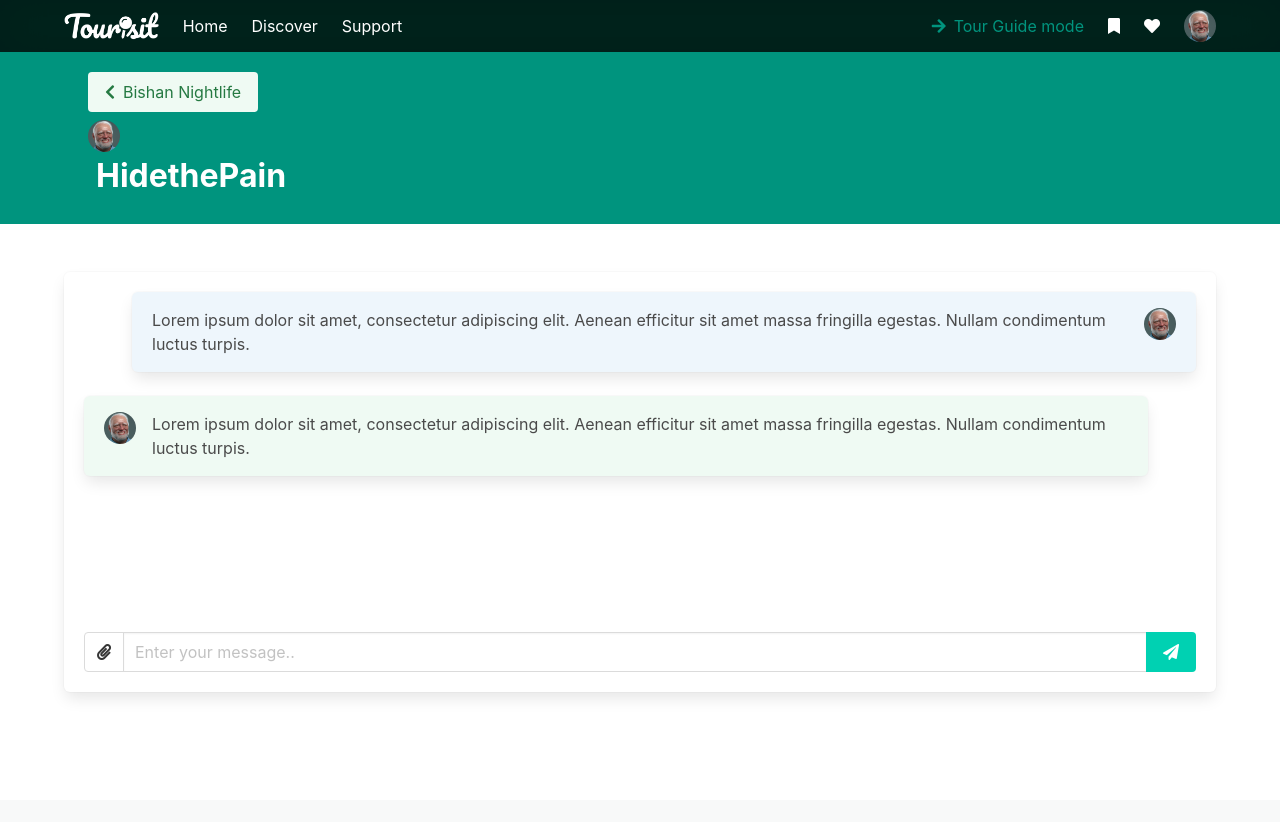
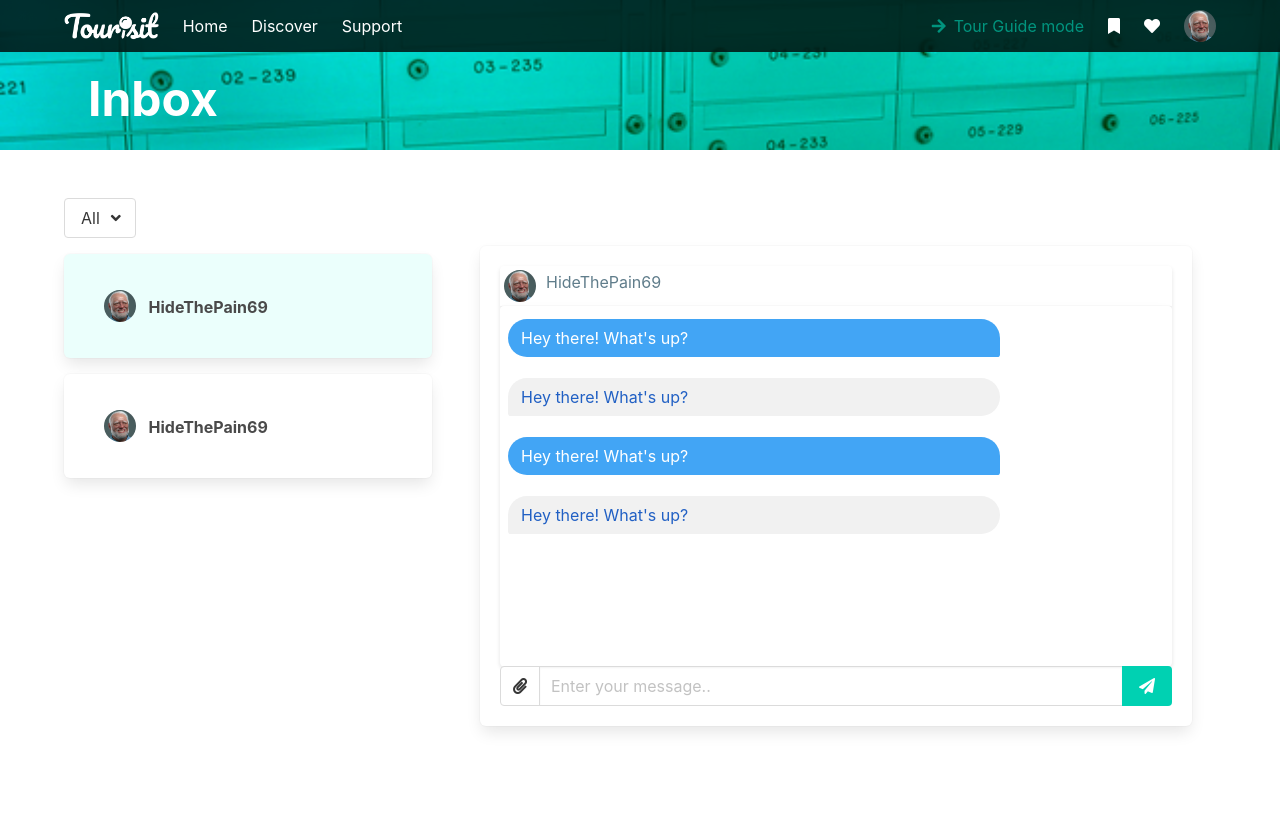
Before and after one commit to Dylankjy/Tourisit, a Flask app: page /chat in a window 1280 px wide. Before the commit the page ends 693 px from the top, so only its background shows below. Run offline with Flask 2, Linux system fonts and the light colour scheme; parts of the project's set-up code (start-up, migrations or seed data) failed here and were passed over; some libraries are stand-ins or nearby versions.

Commit message:
Updated Chat pg

```diff
--- /dev/null
+++ b/public/css/chat.css
@@ -0,0 +1,45 @@
+#chat-hero {
+    background: url("/imgs/chat.jpg") center scroll no-repeat;
+    background-size: cover;
+    background-color: rgba(0,0,0,0.55);
+    background-blend-mode: overlay;
+}
+
+ .card::-webkit-scrollbar {
+        width: 4px;
+    }
+
+    ::-webkit-scrollbar-thumb {
+        border-radius: 9px;
+      background: rgba(96, 125, 139,0.99);
+    }
+
+    .balon1, .balon2 {
+
+      margin-top: 5px !important;
+      margin-bottom: 5px !important;
+
+      }
+
+
+    .balon1 div {
+
+      background: #42a5f5;
+      color: #fff !important;
+      border-radius: 20px 20px 3px 20px;
+      display: block;
+      max-width: 75%;
+      padding: 7px 13px 7px 13px;
+
+      }
+
+    .balon2 div {
+
+      background: #f1f1f1;
+      color: #2160c4 !important;
+      border-radius: 20px 20px 20px 3px;
+      display: block;
+      max-width: 75%;
+      padding: 7px 13px 7px 13px;
+
+      }
--- a/templates/chat.html
+++ b/templates/chat.html
@@ -1,70 +1,136 @@
 {% extends 'base.html' %}
 
 {% block scripts %}
-<!--<link rel="stylesheet" href="css/chat.css">-->
+<link rel="stylesheet" href="/css/chat.css" />
+<link rel="stylesheet" href="/css/shop.css" />
+<!--<script src="https://cdnjs.cloudflare.com/ajax/libs/twitter-bootstrap/4.0.0-beta/js/bootstrap.min.js"></script>
+<script src="https://cdnjs.cloudflare.com/ajax/libs/jquery/3.2.1/jquery.min.js"></script>-->
 {% endblock %}
 
+{% block content %}
+<!--Start: CHAD HEADER-->
+<section class="section has-background-primary-dark pb-0" id="chat-hero">
+  <div class="container p-5">
+    <h1 class="title is-size-1 has-text-weight-bold has-text-white">Inbox</h1>
+  </div>
+</section>
+<!--End: CHAD HEADER-->
 
-
-{% block content %}
-<!--WIP-->
-<!--HEADER-->
-<section class="section has-background-primary-dark has-text-white pb-0">
-    <div class="container p-5">
-    <a href="{{url_for('bookings')}}" class="button is-success is-light is-size-6">
-        <i class="fas fa-chevron-left"></i>&ensp;Bishan Nightlife</a>
-        <br>
-    <div class="listing-author mt-2">
-        <div class="profile-img" style="background-image: url('/pfp.jpg');"></div>
-        <div class="ml-2 is-size-3"><b>HidethePain</b></div>
+<!--Main-->
+<section class="section">
+  <div class="container">
+    <div class="columns is-7">
+      <!--Start: Menu Column -->
+      <div class="column is-one-third">
+        <aside class="menu">
+          <!--Start: Dropdown-->
+          <div class="dropdown is-hoverable">
+            <div class="dropdown-trigger">
+              <button
+                class="button"
+                aria-haspopup="true"
+                aria-controls="dropdown-menu4"
+              >
+                <span>All</span>
+                <span class="icon is-small">
+                  <i class="fas fa-angle-down" aria-hidden="true"></i>
+                </span>
+              </button>
+            </div>
+            <div class="dropdown-menu" id="dropdown-menu4" role="menu">
+              <div class="dropdown-content">
+                <a class="dropdown-item is-active"> All </a>
+                <a class="dropdown-item"> Booking Chats </a>
+                <a class="dropdown-item"> Archived </a>
               </div>
             </div>
-</section>
-<!--End: header-->
+          </div>
+          <!--End: Dropdown-->
 
+          <!--Start: Chat Thumbnails-->
+          <ul class="menu-list">
+            <!-- START: Horizontal Card -->
+            <li>
+              <div class="box mt-4 has-background-primary-light">
+                <a>
+                  <div class="p-2 listing-author">
+                    <div
+                      class="profile-img"
+                      style="background-image: url('/pfp.jpg')"
+                    ></div>
+                    <div class="ml-2"><b>HideThePain69</b></div>
+                  </div>
+                </a>
+              </div>
+            </li>
+            <!-- END: Horizontal Card -->
 
+            <!-- START: Horizontal Card -->
+            <li>
+              <div class="box mt-4">
+                <a>
+                  <div class="p-2 listing-author">
+                    <div
+                      class="profile-img"
+                      style="background-image: url('/pfp.jpg')"
+                    ></div>
+                    <div class="ml-2"><b>HideThePain69</b></div>
+                  </div>
+                </a>
+              </div>
+            </li>
+            <!-- END: Horizontal Card -->
+          </ul>
+          <!--End: Chat Thumbnails-->
+        </aside>
+      </div>
+      <!--End: Menu Column-->
+
+      <!--Start: Console Column-->
+      <div class="column">
         <section class="section">
           <div class="container chat-main">
             <div class="box">
               <!--START: Messages-->
-            <div style="height:340px;">
+              <!--Experimental (monke brain)-->
+<div class="jumbotron m-0 p-0 bg-transparent">
+  <div class="row m-0 p-0 position-relative">
+    <div class="col-12 p-0 m-0 position-absolute" style="right: 0px;">
+    <div class="card border-0 rounded" style="box-shadow: 0 2px 4px 0 rgba(0, 0, 0, 0.10), 0 6px 10px 0 rgba(0, 0, 0, 0.01); overflow: hidden; height: 50vh;">
 
-                <div class="box has-background-info-light ml-6 py-4">
-                    <article class="media">
-                      <div class="media-content">
-                        <div class="content is-pulled-right">
-                          <p>
-                            Lorem ipsum dolor sit amet, consectetur adipiscing elit. Aenean efficitur sit amet massa fringilla egestas. Nullam condimentum luctus turpis.
-                          </p>
+      <div class="card-header p-1 bg-light border border-top-0 border-left-0 border-right-0" style="color: rgba(96, 125, 139,1.0);">
+      <div class="profile-img" style="background-image: url('/pfp.jpg')"></div>
+      <h6 class="float-left" style="margin: 0px; margin-left: 10px;"> HideThePain69 </h6>
+      </div>
+
+      <div class="card border-0 m-0 p-0" style="height: 100vh;">
+      <div id="sohbet" class="card border-0 m-0 p-0 position-relative bg-transparent" style="overflow-y: auto; height: 50vh;">
+
+      <div class="balon1 p-2 m-0 position-relative">
+        <div class="float-left"> Hey there! What's up? </div>
+      </div>
+
+      <div class="balon2 p-2 m-0 position-relative">
+        <div class="float-right"> Hey there! What's up? </div>
+      </div>
+
+      <div class="balon1 p-2 m-0 position-relative">
+        <div class="float-left"> Hey there! What's up? </div>
+      </div>
+
+      <div class="balon2 p-2 m-0 position-relative">
+        <div class="float-right"> Hey there! What's up? </div>
+      </div>
+
       </div>
       </div>
-                      <div class="media-right">
-                        <figure>
-                            <div class="profile-img" style="background-image: url('/pfp.jpg');"></div>
-                        </figure>
+
     </div>
-                    </article>
     </div>
 
-                <div class="box has-background-success-light mr-6 py-4">
-                    <article class="media">
-                      <div class="media-left">
-                        <figure>
-                            <div class="profile-img" style="background-image: url('/pfp.jpg');"></div>
-                        </figure>
-                      </div>
-                      <div class="media-content">
-                        <div class="content">
-                          <p>
-                            Lorem ipsum dolor sit amet, consectetur adipiscing elit. Aenean efficitur sit amet massa fringilla egestas. Nullam condimentum luctus turpis.
-                          </p>
   </div>
   </div>
-                    </article>
-                  </div>
-
-
-            </div>
+<!--End experimental-->
               <!--END: Messages-->
 
               <!--START: Input field-->
@@ -73,16 +139,25 @@
                   <!--Dropup-->
                   <div class="dropdown post-options is-hoverable is-up">
                     <div class="dropdown-trigger">
-                      <button class="button" aria-haspopup="true" aria-controls="dropdown-menu-post">
+                      <button
+                        class="button"
+                        aria-haspopup="true"
+                        aria-controls="dropdown-menu-post"
+                      >
                         <span class="icon is-small">
                           <i class="fas fa-paperclip"></i>
                         </span>
                       </button>
                     </div>
-                    <div class="dropdown-menu" id="dropdown-menu-post" role="menu">
+                    <div
+                      class="dropdown-menu"
+                      id="dropdown-menu-post"
+                      role="menu"
+                    >
                       <div class="dropdown-content">
                         <a class="dropdown-item">
-                          <i class="fas fa-photo-video"></i>&ensp;Photos & Videos
+                          <i class="fas fa-photo-video"></i>&ensp;Photos &
+                          Videos
                         </a>
                         <a class="dropdown-item">
                           <i class="fas fa-file"></i>&ensp;Documents
@@ -93,7 +168,11 @@
                   <!--END: Dropup-->
                 </div>
                 <div class="control is-expanded">
-                  <input class="input is-fullwidth" type="text" placeholder="Enter your message..">
+                  <input
+                    class="input is-fullwidth"
+                    type="text"
+                    placeholder="Enter your message.."
+                  />
                 </div>
                 <div class="control">
                   <button class="button is-primary">
@@ -105,5 +184,11 @@
             </div>
           </div>
         </section>
+      </div>
+      <!--End: Console Column-->
+    </div>
+  </div>
+</section>
+
 
 {% endblock %}
```
Also changed, not shown: public/imgs/chat.jpg (added). Lines whose indentation alone changed are shown as unchanged.
